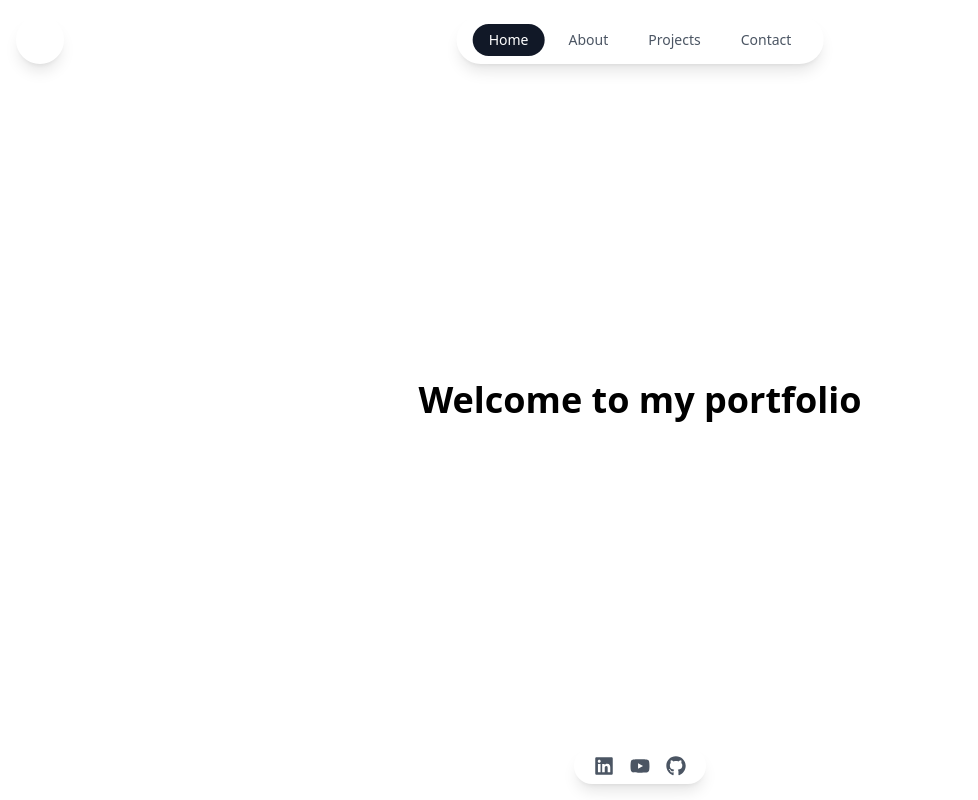
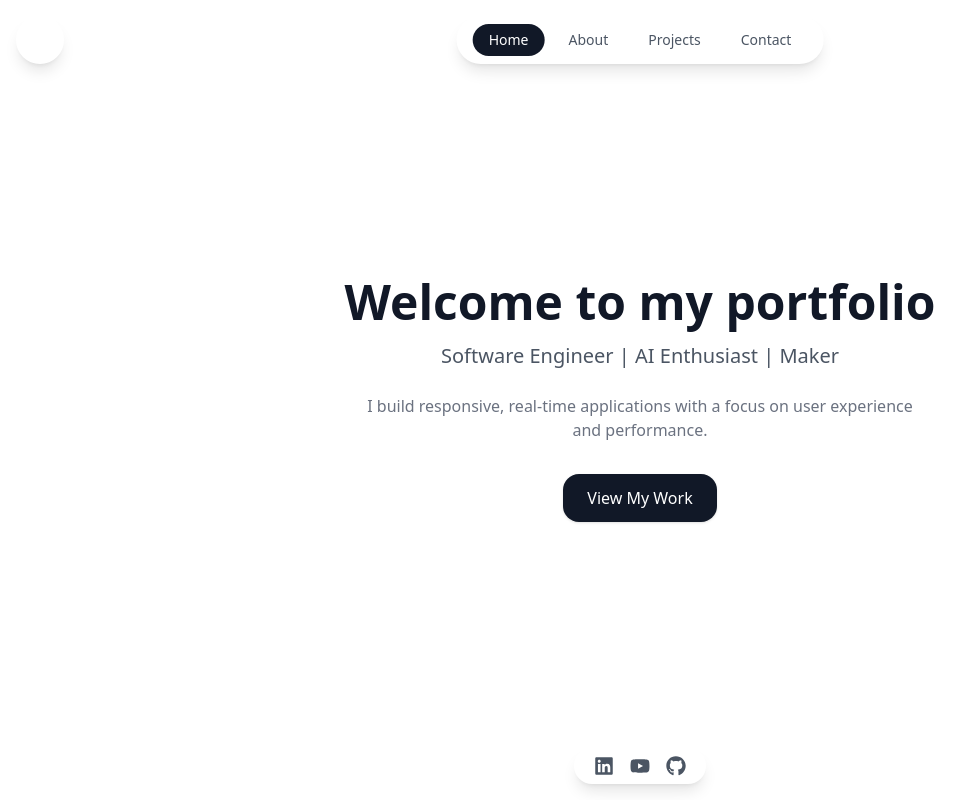
Before and after one commit to jhsotoglz/web-portfolio, a React (Vite) app: page / in a window 1280 px wide. Shown: the top 800 px of the page, without its empty margins (0-978 px from the left). Built offline with nearby package versions, Linux system fonts and the light colour scheme.

Commit message:
Improved home placeholder page

```diff
--- a/src/components/Home.tsx
+++ b/src/components/Home.tsx
@@ -2,10 +2,24 @@ const Home = () => {
   return (
     <section
       id="home"
-      className="min-h-screen-dynamic flex justify-center items-center bg-white"
+      className="relative min-h-screen-dynamic flex justify-center items-center bg-white dark:bg-gray-700"
     >
-      <div className="global-content">
-        <h1 className="text-4xl font-bold">Welcome to my portfolio</h1>
+      <div className="global-content text-center animate-fade-in-up">
+        <h1 className="text-4xl sm:text-5xl font-bold text-gray-900 dark:text-white">
+          Welcome to my portfolio
+        </h1>
+        <h2 className="text-xl text-gray-600 dark:text-gray-300 mt-4">
+          Software Engineer | AI Enthusiast | Maker
+        </h2>
+        <p className="mt-6 max-w-xl mx-auto text-gray-500 dark:text-gray-400">
+          I build responsive, real-time applications with a focus on user experience and performance.
+        </p>
+        <a
+          href="#projects"
+          className="mt-8 inline-block px-6 py-3 bg-gray-900 text-white rounded-2xl shadow hover:bg-gray-800 transition"
+        >
+          View My Work
+        </a>
       </div>
     </section>
   );
```
